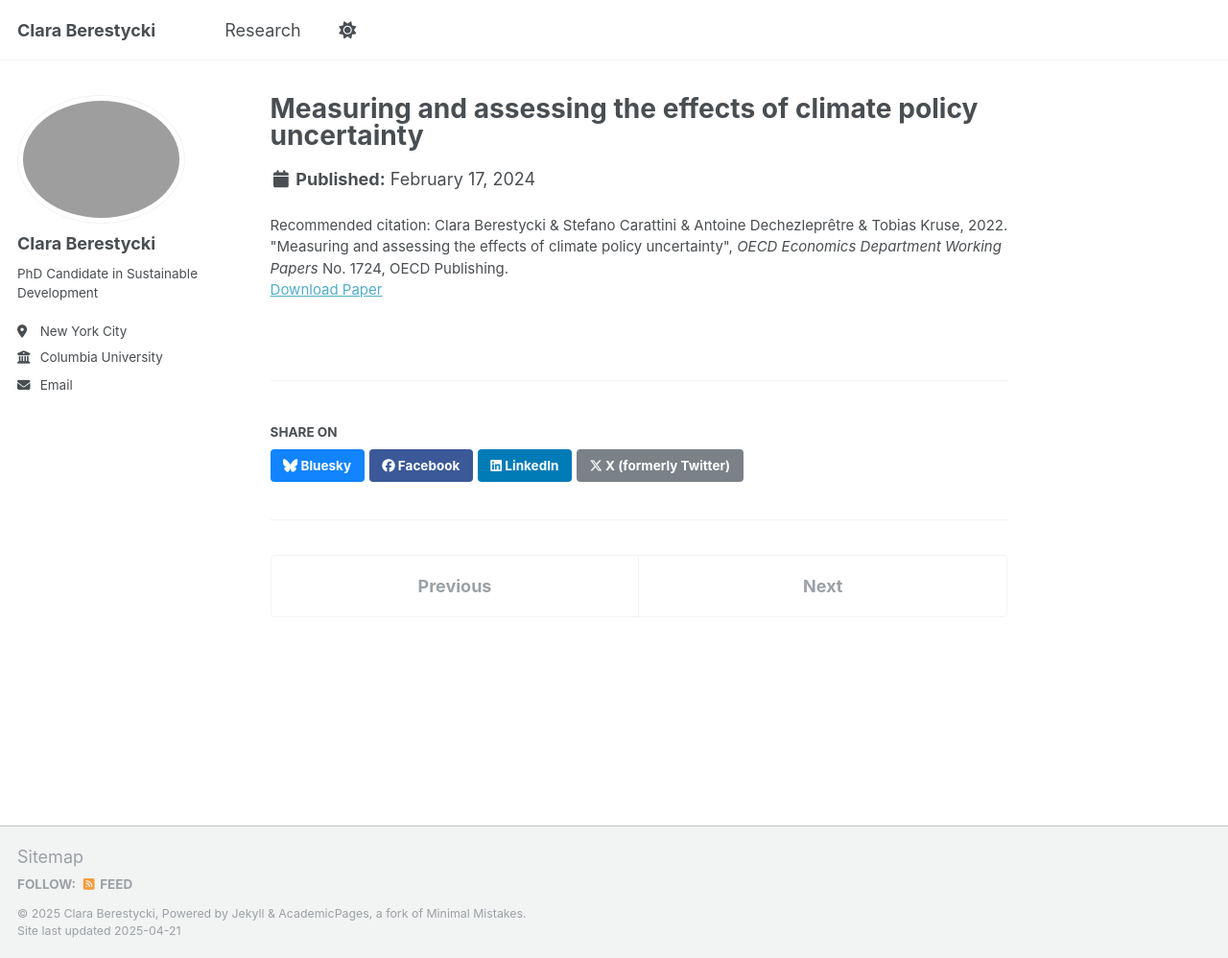
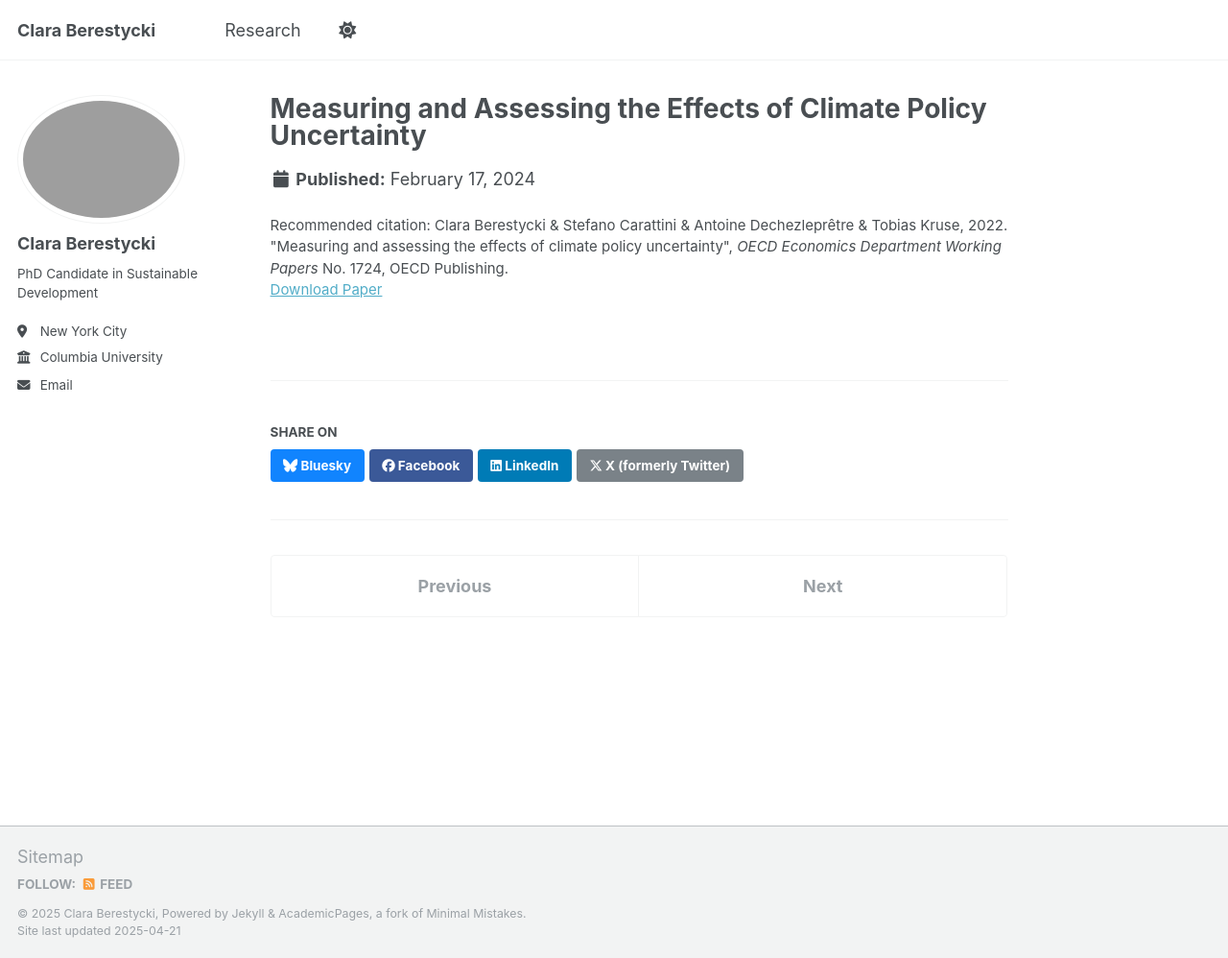
Before and after one commit to claraberes/claraberes.github.io, a Jekyll site: the page built from _publications/2024-02-17-measuring-assessing-cpu.md, in a window 1280 px wide and 998 px high. Shown: the whole window at 96% size. Built offline with Jekyll 4.4.1, drawn with Linux system fonts in a browser that asks for light colours.

```diff
--- a/_publications/2024-02-17-measuring-assessing-cpu.md
+++ b/_publications/2024-02-17-measuring-assessing-cpu.md
@@ -1,5 +1,5 @@
 ---
-title: "Measuring and assessing the effects of climate policy uncertainty"
+title: "Measuring and Assessing the Effects of Climate Policy Uncertainty"
 collection: publications
 category: conferences
 paperurl: 'https://www.oecd.org/en/publications/measuring-and-assessing-the-effects-of-climate-policy-uncertainty_34483d83-en.html'
```
